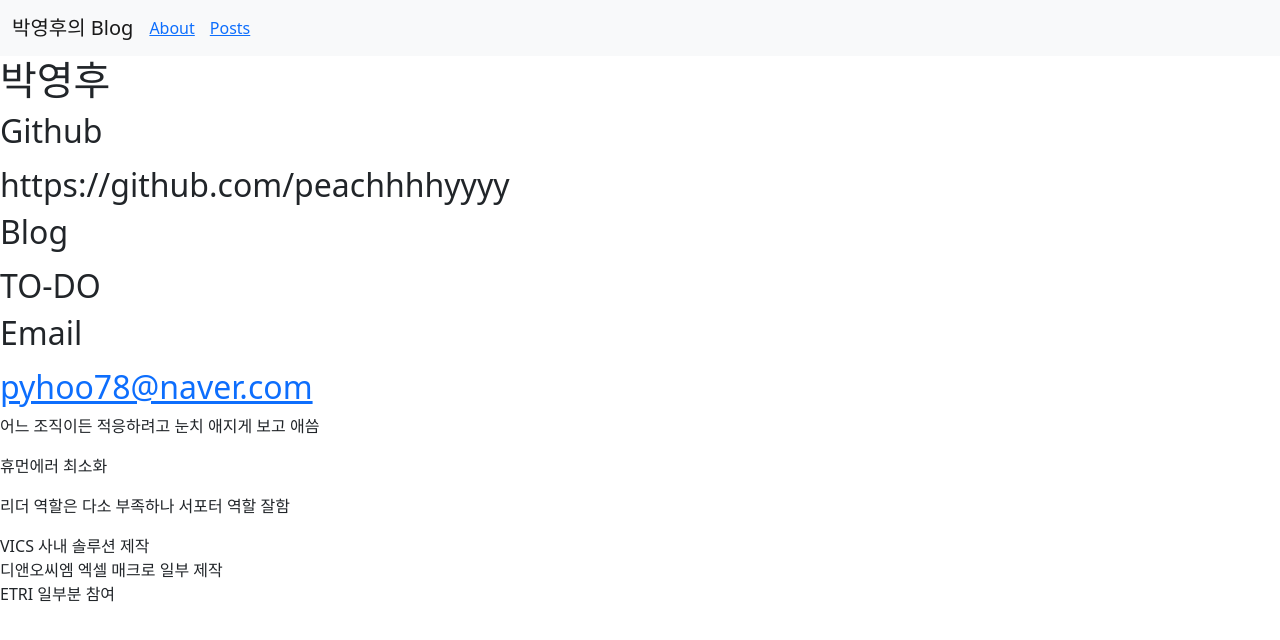
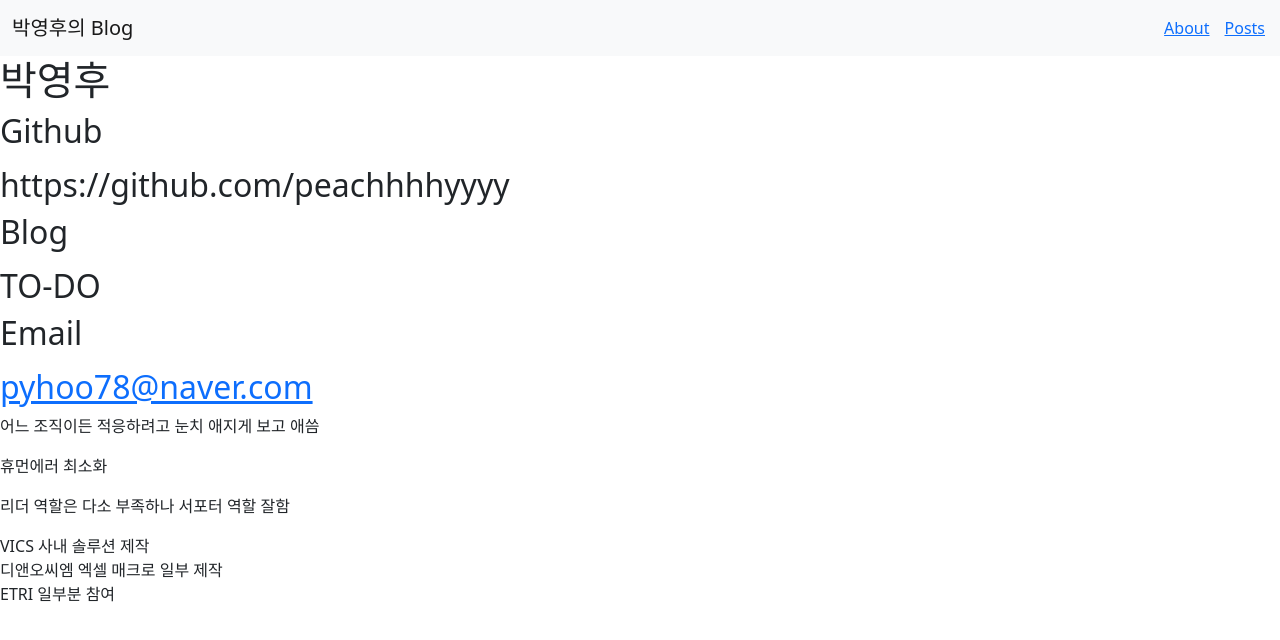
Before and after one commit to peachhhhyyyy/techblog, a Next.js app: page /about in a window 1280 px wide. Shown: the top 640 px of the page. Built offline with nearby package versions, Linux system fonts and the light colour scheme.

Commit message:
테스트

```diff
--- a/pages/about.js
+++ b/pages/about.js
@@ -5,7 +5,7 @@ export default function Homepage() {
     return (
       <div>
         <Head>
-          <title>Parkyeonghoo Blog : About</title>
+          <title>박영후 블로그 : About</title>
           <meta name="viewport" content="initial-scale=1.0. width=device-width" />
         </Head>
 
--- a/src/components/Header.js
+++ b/src/components/Header.js
@@ -5,7 +5,7 @@ export default function Navigation() {
     <div>
       <nav className="navbar navbar-expand-lg bg-light">
         <div className="container-fluid">
-          <a className="navbar-brand" href="#">
+          <a className="navbar-brand" href="/">
             박영후의 Blog
             {/* 로고 넣기 */}
           </a>
--- a/styles/globals.css
+++ b/styles/globals.css
@@ -12,6 +12,10 @@ a {
 * {
     box-sizing: border-box;
 }
+.navbar-nav {
+    position: absolute;
+    right: 15px;
+}
 .nav-item {
     color: #000;
     text-decoration: none;
@@ -19,6 +23,3 @@ a {
 .nav-item + .nav-item {
     margin-left: 15px;
 }
-.collapse:not(.show) {
-    display: block !important;
-}
```
Also changed, not shown: styles/about.css (added).
